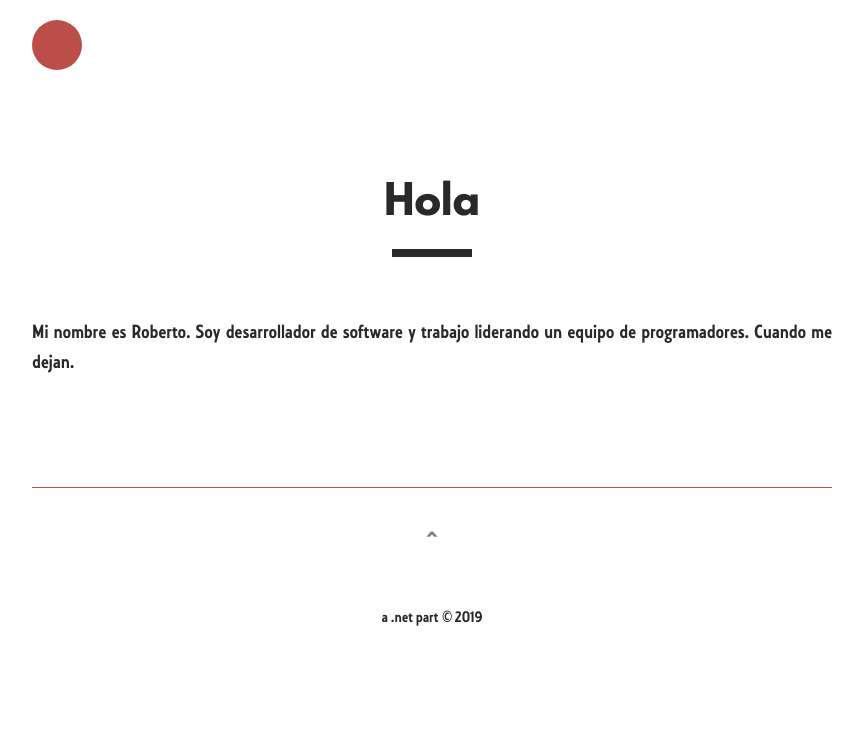
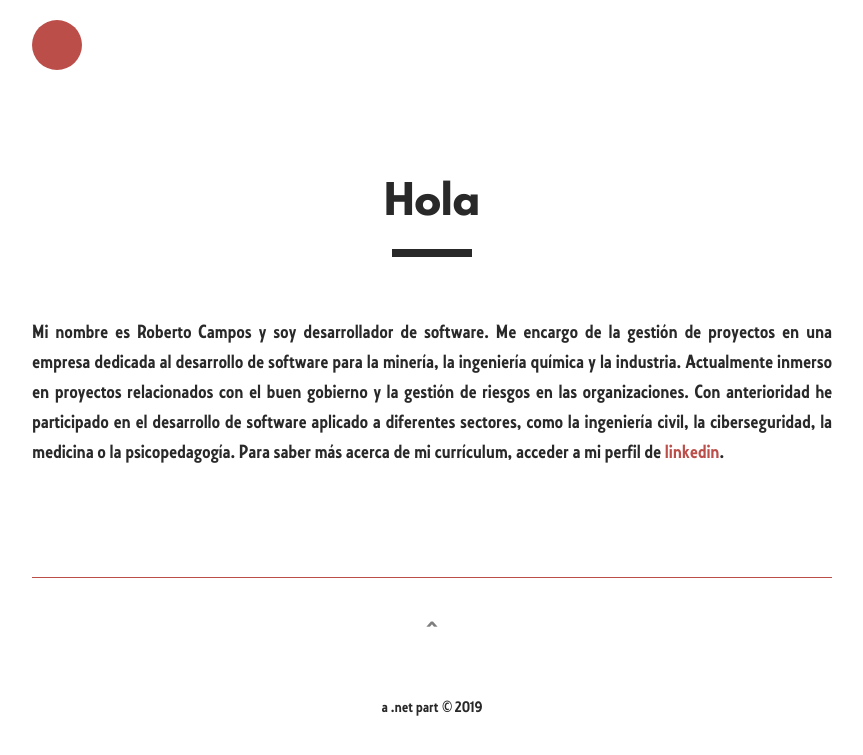
Before and after one commit to Rocmpr/blog, a Jekyll site: the page built from _pages/Acercade.md, in a window 1280 px wide. Shown: the top 755 px of the page, without its empty margins (208-1071 px from the left). Built offline with Jekyll 4.4.1, drawn with Linux system fonts in a browser that asks for light colours.

Commit message:
Update Acercade.md

```diff
--- a/_pages/Acercade.md
+++ b/_pages/Acercade.md
@@ -4,4 +4,4 @@ title: "Hola"
 permalink: /about/
 ---
 
-Mi nombre es Roberto. Soy desarrollador de software y trabajo liderando un equipo de programadores. Cuando me dejan.
+Mi nombre es Roberto Campos y soy desarrollador de software. Me encargo de la gestión de proyectos en una empresa dedicada al desarrollo de software para la minería, la ingeniería química y la industria. Actualmente inmerso en proyectos relacionados con el buen gobierno y la gestión de riesgos en las organizaciones. Con anterioridad he participado en el desarrollo de software aplicado a diferentes sectores, como la ingeniería civil, la ciberseguridad, la medicina o la psicopedagogía. Para saber más acerca de mi currículum, acceder a mi perfil de [linkedin](https://www.linkedin.com/in/camposroberto/).
```
